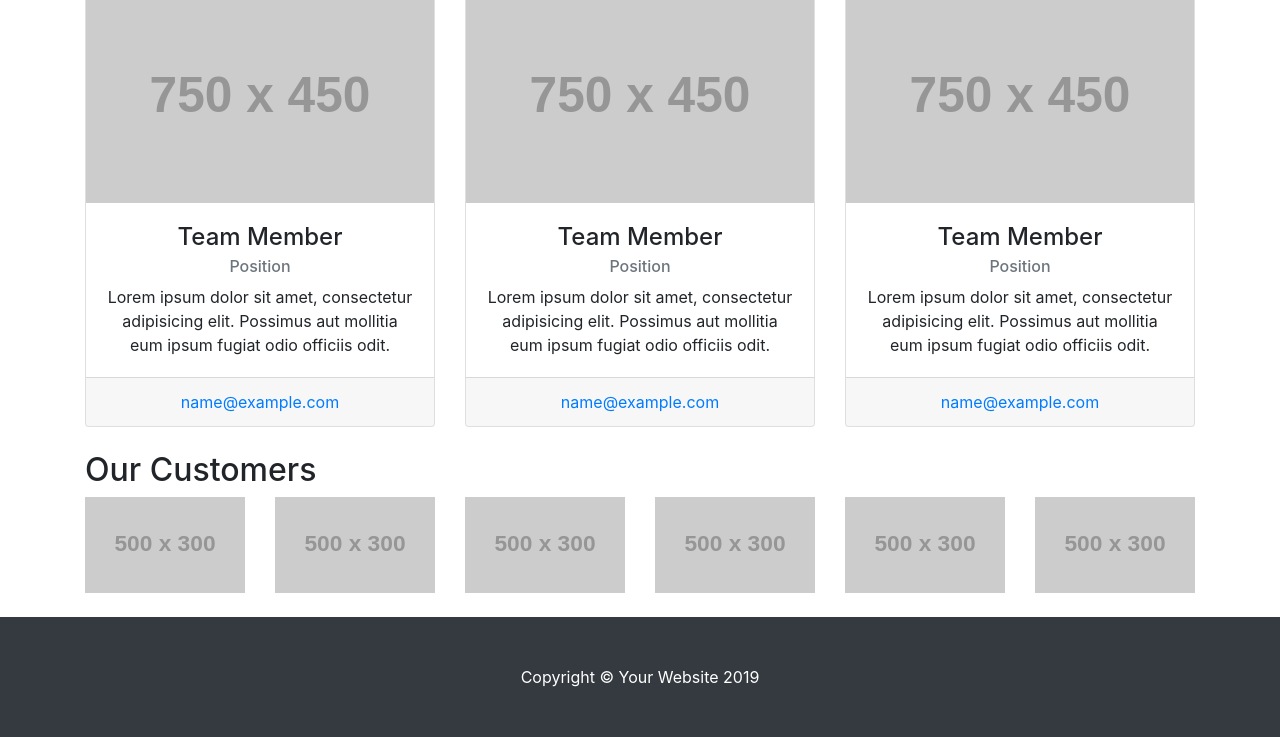
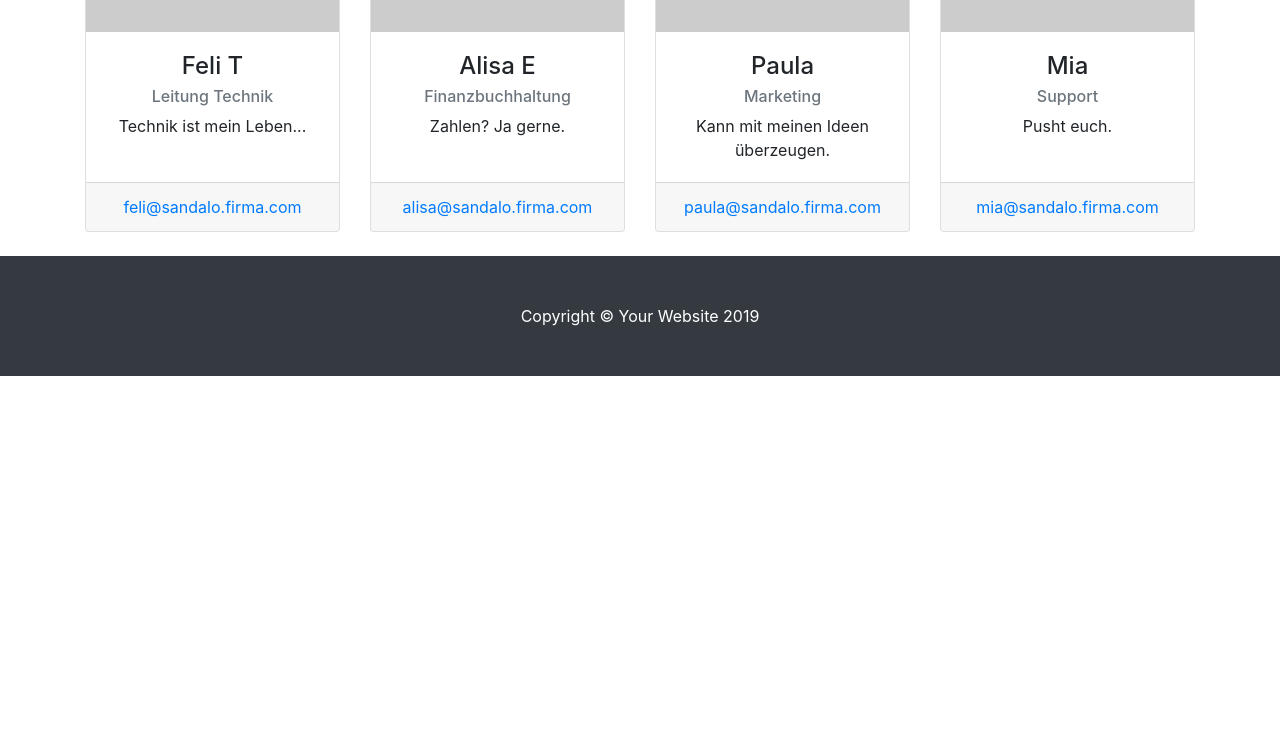
Before and after one commit to FelisaPaumia/Html-Projekt, a website: page about.html in a window 1280 px wide. Shown: the part 716-1453 px from the top of the page. After the commit the page ends 1092 px from the top, so only its background shows below. Drawn offline with Linux system fonts and the light colour scheme; placeholder pictures from the web are drawn by us.

Commit message:
Über uns

```diff
--- a/about.html
+++ b/about.html
@@ -98,79 +98,66 @@
       </div>
       <div class="col-lg-6">
         <h2>Unsere Firmengeschichte</h2>
-        <p>Hallo! Wir sind eine sehr seriöse Firma! Unsere eintägige Erfahrung macht diesen Shop zu etwas ganz besonderem. Was uns sehr am Herzen liegt ist die Zufriedenheit unserer Kunden (Hr. Krusche) .orem ipsum dolor sit amet, consectetur adipisicing elit. Sed voluptate nihil eum consectetur similique? Consectetur, quod, incidunt, harum nisi dolores delectus reprehenderit voluptatem perferendis dicta dolorem non blanditiis ex fugiat.</p>
-        <p>Lorem ipsum dolor sit amet, consectetur adipisicing elit. Saepe, magni, aperiam vitae illum voluptatum aut sequi impedit non velit ab ea pariatur sint quidem corporis eveniet. Odit, temporibus reprehenderit dolorum!</p>
-        <p>Lorem ipsum dolor sit amet, consectetur adipisicing elit. Et, consequuntur, modi mollitia corporis ipsa voluptate corrupti eum ratione ex ea praesentium quibusdam? Aut, in eum facere corrupti necessitatibus perspiciatis quis?</p>
+        <p>Hallo! Wir sind eine sehr seriöse Firma! Unsere eintägige Erfahrung macht diesen Shop zu etwas ganz besonderem. Was uns sehr am Herzen liegt ist die Zufriedenheit unserer Kunden (Hr. Krusche)</p>
       </div>
     </div>
     <!-- /.row -->
 
     <!-- Team Members -->
-    <h2>Our Team</h2>
+    <h2>Unser Team</h2>
 
     <div class="row">
-      <div class="col-lg-4 mb-4">
+      <div class="col-lg-3 mb-4 col-sm-6">
         <div class="card h-100 text-center">
-          <img class="card-img-top" src="http://placehold.it/750x450" alt="">
+          <img class="card-img-top" src="http://placehold.it/700x400" alt="">
           <div class="card-body">
-            <h4 class="card-title">Team Member</h4>
-            <h6 class="card-subtitle mb-2 text-muted">Position</h6>
-            <p class="card-text">Lorem ipsum dolor sit amet, consectetur adipisicing elit. Possimus aut mollitia eum ipsum fugiat odio officiis odit.</p>
+            <h4 class="card-title">Feli T</h4>
+            <h6 class="card-subtitle mb-2 text-muted">Leitung Technik</h6>
+            <p class="card-text">Technik ist mein Leben...</p>
           </div>
           <div class="card-footer">
-            <a href="#">name@example.com</a>
+            <a href="#">feli@sandalo.firma.com</a>
           </div>
         </div>
       </div>
-      <div class="col-lg-4 mb-4">
+      <div class="col-lg-3 mb-4 col-sm-6">
         <div class="card h-100 text-center">
-          <img class="card-img-top" src="http://placehold.it/750x450" alt="">
+          <img class="card-img-top" src="http://placehold.it/700x400" alt="">
           <div class="card-body">
-            <h4 class="card-title">Team Member</h4>
-            <h6 class="card-subtitle mb-2 text-muted">Position</h6>
-            <p class="card-text">Lorem ipsum dolor sit amet, consectetur adipisicing elit. Possimus aut mollitia eum ipsum fugiat odio officiis odit.</p>
+            <h4 class="card-title">Alisa E</h4>
+            <h6 class="card-subtitle mb-2 text-muted">Finanzbuchhaltung</h6>
+            <p class="card-text">Zahlen? Ja gerne.</p>
           </div>
           <div class="card-footer">
-            <a href="#">name@example.com</a>
+            <a href="#">alisa@sandalo.firma.com</a>
           </div>
         </div>
       </div>
-      <div class="col-lg-4 mb-4">
+      <div class="col-lg-3 mb-4 col-sm-6">
         <div class="card h-100 text-center">
-          <img class="card-img-top" src="http://placehold.it/750x450" alt="">
+          <img class="card-img-top" src="http://placehold.it/700x400" alt="">
           <div class="card-body">
-            <h4 class="card-title">Team Member</h4>
-            <h6 class="card-subtitle mb-2 text-muted">Position</h6>
-            <p class="card-text">Lorem ipsum dolor sit amet, consectetur adipisicing elit. Possimus aut mollitia eum ipsum fugiat odio officiis odit.</p>
+            <h4 class="card-title">Paula </h4>
+            <h6 class="card-subtitle mb-2 text-muted">Marketing</h6>
+            <p class="card-text">Kann mit meinen Ideen überzeugen.</p>
           </div>
           <div class="card-footer">
-            <a href="#">name@example.com</a>
+            <a href="#">paula@sandalo.firma.com</a>
           </div>
         </div>
       </div>
-    </div>
-    <!-- /.row -->
-
-    <!-- Our Customers -->
-    <h2>Our Customers</h2>
-    <div class="row">
-      <div class="col-lg-2 col-sm-4 mb-4">
-        <img class="img-fluid" src="http://placehold.it/500x300" alt="">
-      </div>
-      <div class="col-lg-2 col-sm-4 mb-4">
-        <img class="img-fluid" src="http://placehold.it/500x300" alt="">
-      </div>
-      <div class="col-lg-2 col-sm-4 mb-4">
-        <img class="img-fluid" src="http://placehold.it/500x300" alt="">
-      </div>
-      <div class="col-lg-2 col-sm-4 mb-4">
-        <img class="img-fluid" src="http://placehold.it/500x300" alt="">
-      </div>
-      <div class="col-lg-2 col-sm-4 mb-4">
-        <img class="img-fluid" src="http://placehold.it/500x300" alt="">
-      </div>
-      <div class="col-lg-2 col-sm-4 mb-4">
-        <img class="img-fluid" src="http://placehold.it/500x300" alt="">
+      <div class="col-lg-3 mb-4 col-sm-6">
+        <div class="card h-100 text-center">
+          <img class="card-img-top" src="http://placehold.it/700x400" alt="">
+          <div class="card-body">
+            <h4 class="card-title">Mia </h4>
+            <h6 class="card-subtitle mb-2 text-muted">Support</h6>
+            <p class="card-text">Pusht euch.</p>
+          </div>
+          <div class="card-footer">
+            <a href="#">mia@sandalo.firma.com</a>
+          </div>
+        </div>
       </div>
     </div>
     <!-- /.row -->
```
